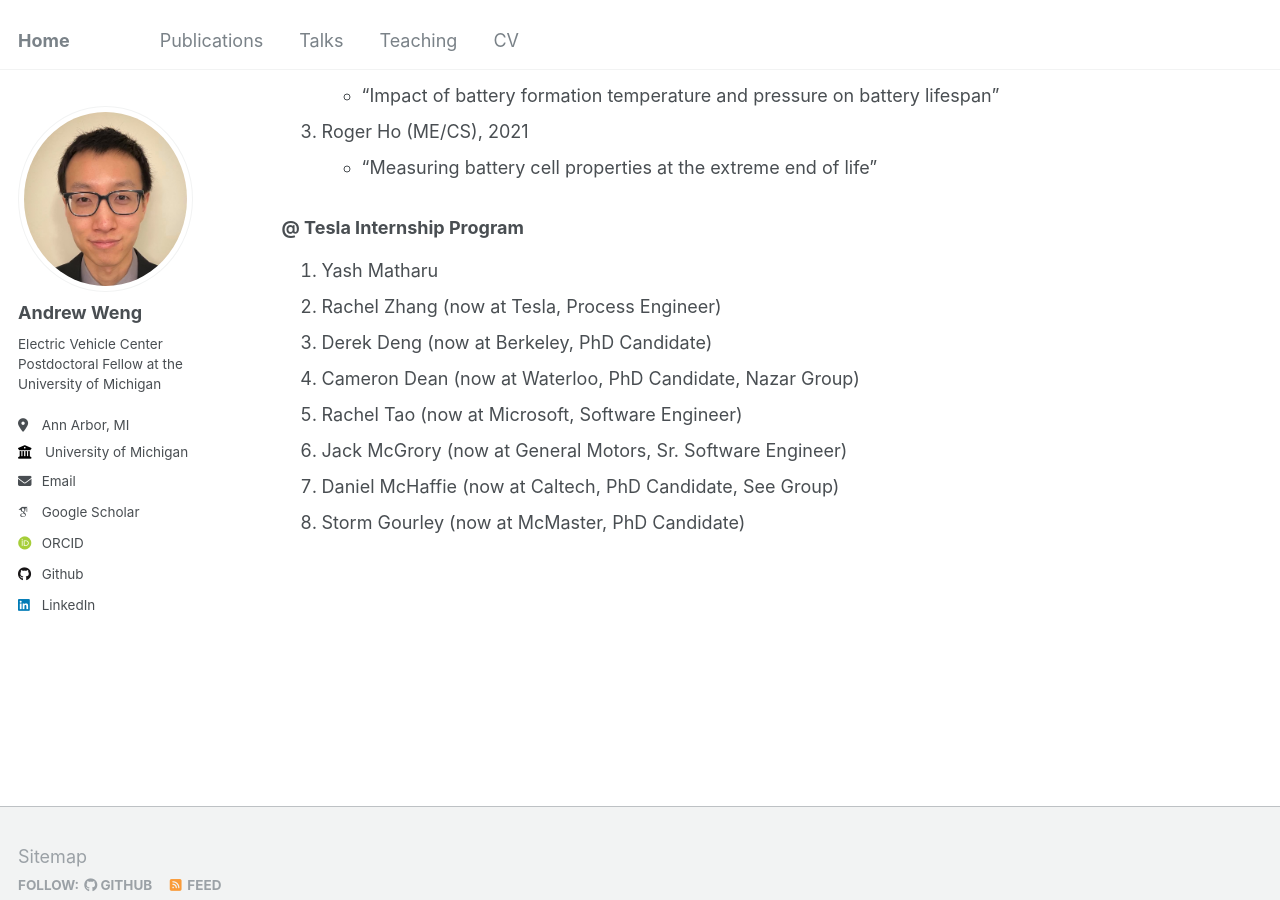
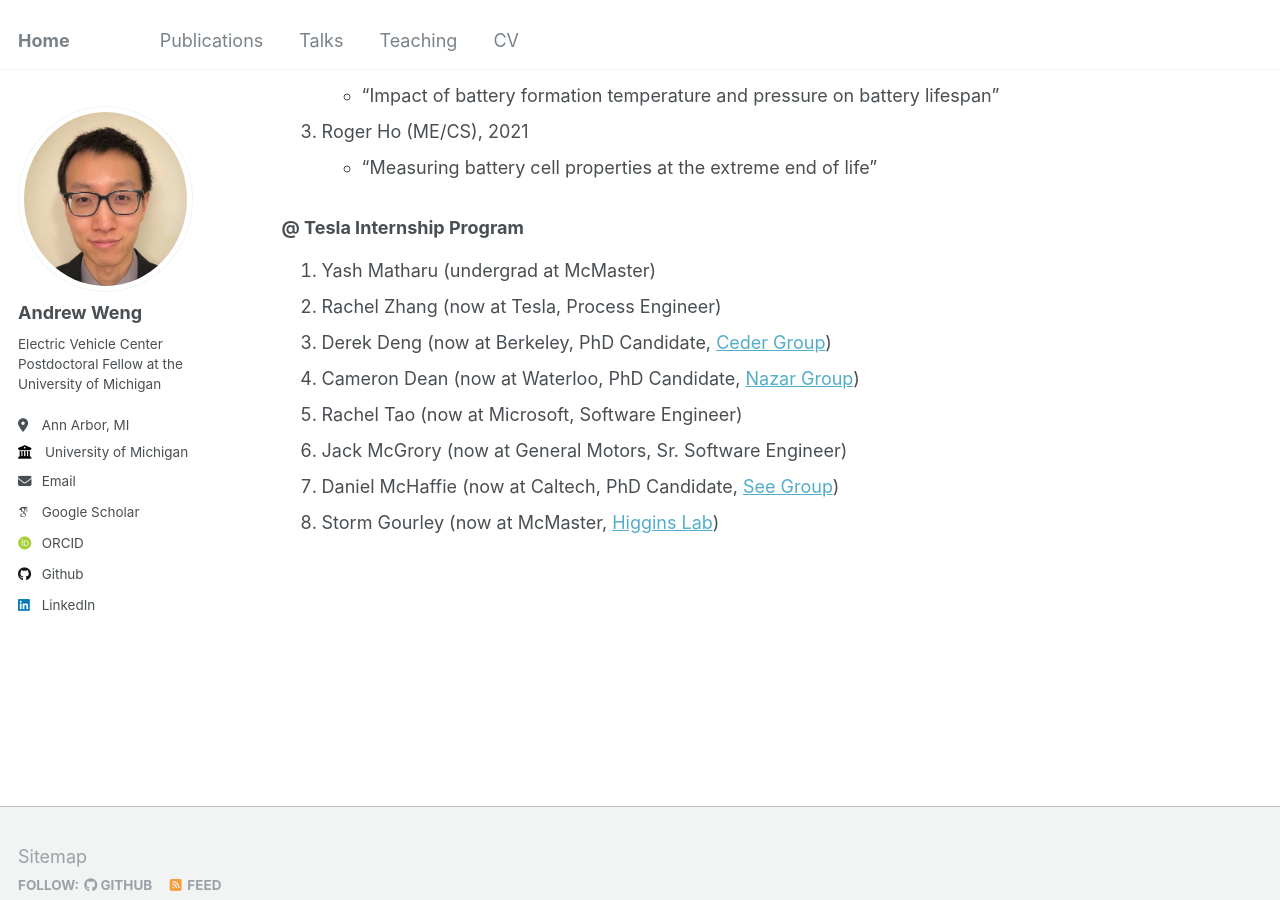
Before and after one commit to wengandrew/wengandrew.github.io, a Jekyll site: the page built from _pages/teaching.md, in a window 1280 px wide and 900 px high, scrolled down 1788 px. Built offline with Jekyll 4.4.1, drawn with Linux system fonts in a browser that asks for light colours; some web fonts are replaced.

Commit message:
Update teaching.md

```diff
--- a/_pages/teaching.md
+++ b/_pages/teaching.md
@@ -52,11 +52,11 @@ Undergraduate Research Opportunities Program (UROP) students:
 
 ### @ Tesla Internship Program
 
-1. Yash Matharu
+1. Yash Matharu (undergrad at McMaster)
 2. Rachel Zhang (now at Tesla, Process Engineer)
-3. Derek Deng (now at Berkeley, PhD Candidate)
-4. Cameron Dean (now at Waterloo, PhD Candidate, Nazar Group)
+3. Derek Deng (now at Berkeley, PhD Candidate, [Ceder Group](https://ceder.berkeley.edu/people/))
+4. Cameron Dean (now at Waterloo, PhD Candidate, [Nazar Group](https://uwaterloo.ca/nazar-group/profiles))
 5. Rachel Tao (now at Microsoft, Software Engineer)
 6. Jack McGrory (now at General Motors, Sr. Software Engineer)
-7. Daniel McHaffie (now at Caltech, PhD Candidate, See Group)
-8. Storm Gourley (now at McMaster, PhD Candidate)
+7. Daniel McHaffie (now at Caltech, PhD Candidate, [See Group](https://www.seegroup.caltech.edu/members))
+8. Storm Gourley (now at McMaster, [Higgins Lab](https://www.higginslab.com/team))
```
